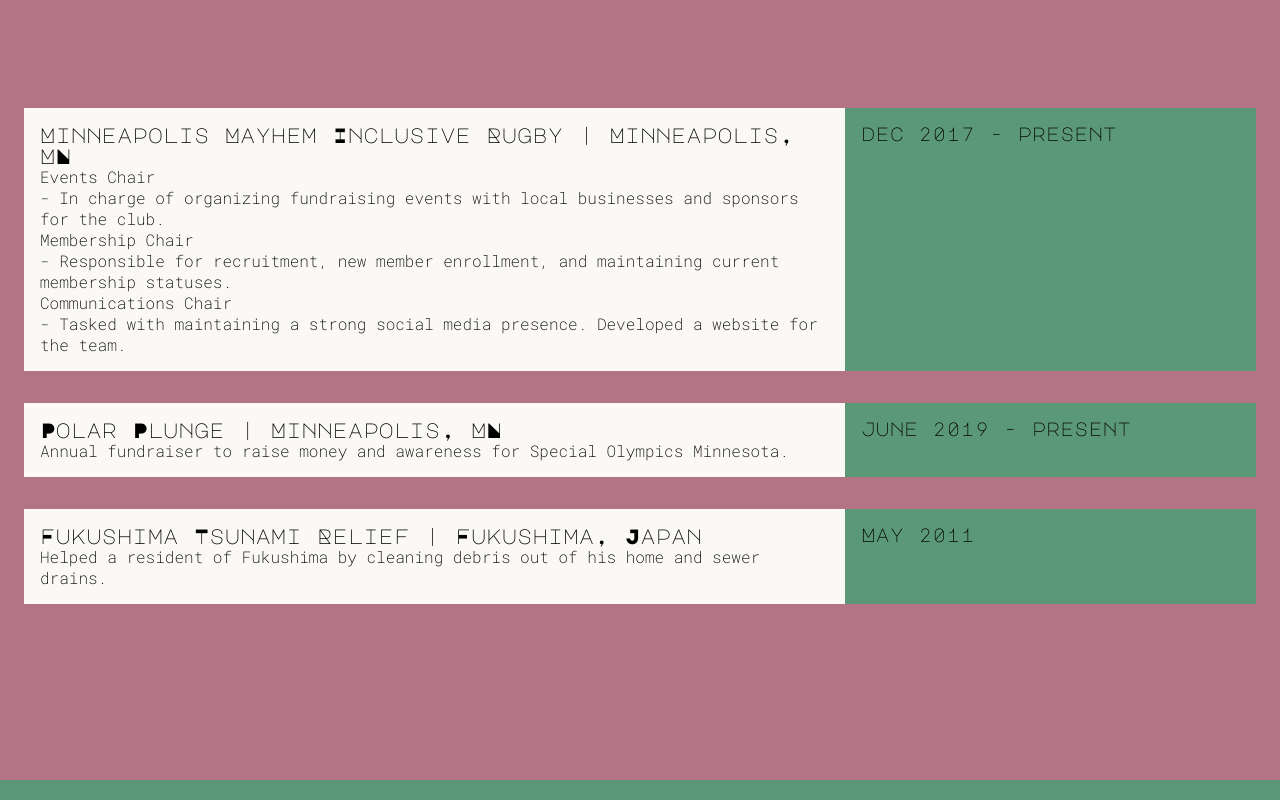
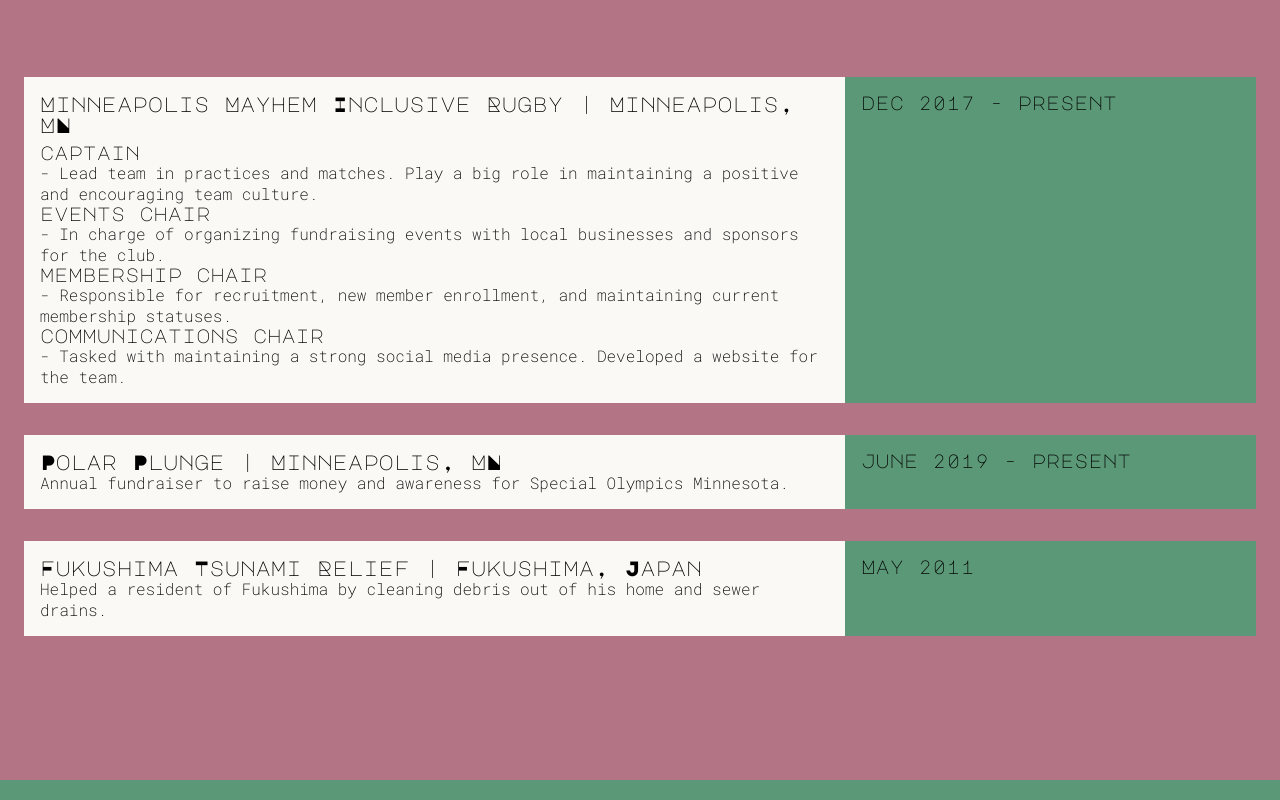
Before and after one commit to sean-r-olson/sean-r-olson.github.io, a React (Create React App) app: page / in a window 1280 px wide. Shown: the part 3460-4260 px from the top of the page. Built offline with nearby package versions, Linux system fonts and the light colour scheme.

Commit message:
update body2 font size and family

```diff
--- a/src/App.tsx
+++ b/src/App.tsx
@@ -80,6 +80,11 @@ theme.typography.body1 = {
   },
 };
 
+theme.typography.body2 = {
+  fontFamily: 'Roboto Mono',
+  fontSize: '16px',
+}
+
 
 
 
--- a/src/Layout/Layout.tsx
+++ b/src/Layout/Layout.tsx
@@ -438,20 +438,26 @@ export default function Layout() {
               <Typography variant="h5">
                 Minneapolis Mayhem Inclusive Rugby | Minneapolis, MN
               </Typography>
+              <Typography variant="h6" paddingTop={1}>
+                captain
+              </Typography>
               <Typography>
-                Events Chair
+                - Lead team in practices and matches. Play a big role in maintaining a positive and encouraging team culture.
+              </Typography>
+              <Typography variant="h6">
+                events chair
               </Typography>
               <Typography>
                 - In charge of organizing fundraising events with local businesses and sponsors for the club.
               </Typography>
-              <Typography>
-                Membership Chair
+              <Typography variant="h6">
+                membership chair
               </Typography>
               <Typography>
                 - Responsible for recruitment, new member enrollment, and maintaining current membership statuses.
               </Typography>
-              <Typography>
-                Communications Chair
+              <Typography variant="h6">
+                communications chair
               </Typography>
               <Typography>
                 - Tasked with maintaining a strong social media presence. Developed a website for the team.
@@ -500,13 +506,13 @@ export default function Layout() {
       <Grid>
         <Grid container>
           <MailOutlineIcon />
-          <Typography color='white' paddingLeft={1} sx={{ fontSize: '16px' }}>
+          <Typography variant="body2"  color='white' paddingLeft={1}>
             srolson@callutheran.edu
           </Typography>
         </Grid>
         <Grid container>
           <PhoneIphoneIcon />
-          <Typography color='white' paddingLeft={1} sx={{ fontSize: '16px' }}>
+          <Typography variant="body2" color='white' paddingLeft={1}>
             (805)418-0603
           </Typography>
         </Grid>
```
